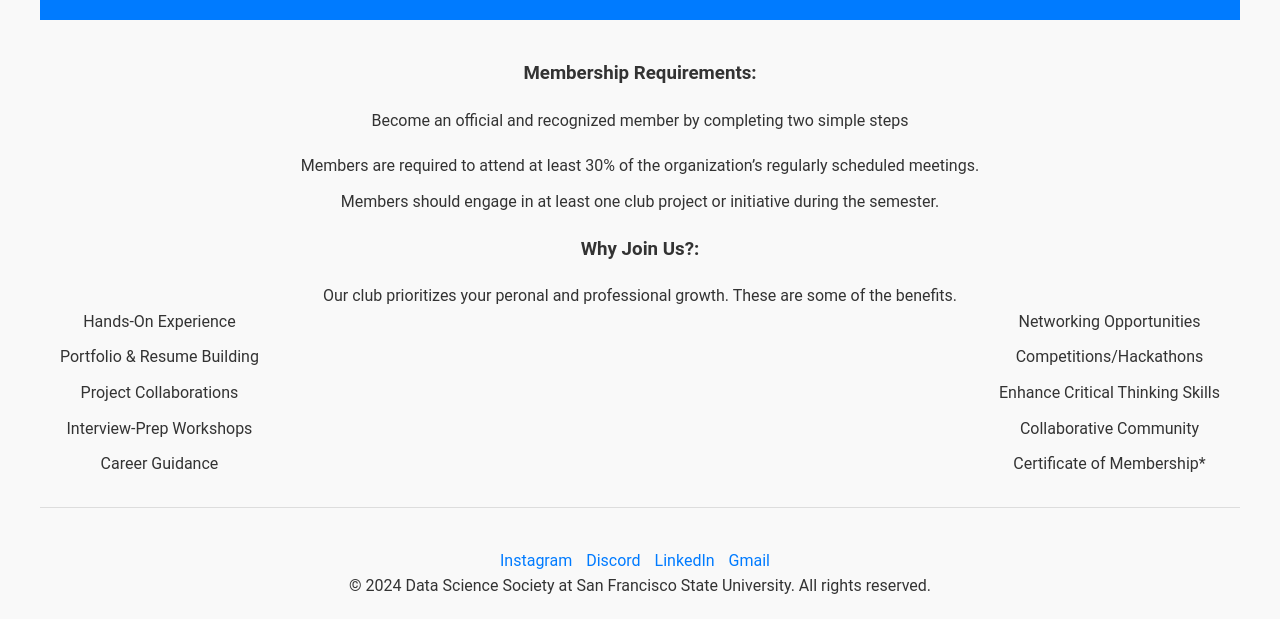
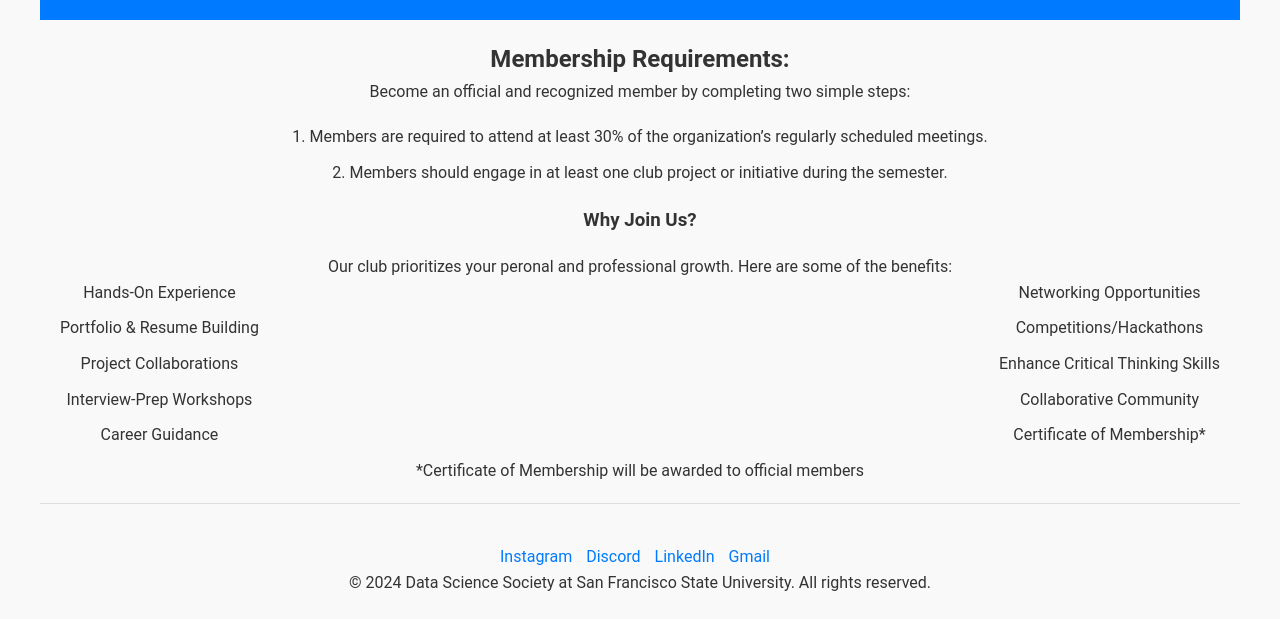
Before and after one commit to DSS-SFSU/DSS-SFSU-Website, a plain HTML site: page become_member.html in a window 1280 px wide. Shown: the part 194-813 px from the top of the page. Drawn offline with Linux system fonts and the light colour scheme.

Commit message:
Update become_member.html

```diff
--- a/become_member.html
+++ b/become_member.html
@@ -21,17 +21,17 @@
     </header>
     <main>
     <section>
-    <h3>Membership Requirements:</h3>
-        <p>Become an official and recognized member by completing two simple steps</p>
+    <h2>Membership Requirements:</h2>
+        <p>Become an official and recognized member by completing two simple steps:</p>
     <div class="requirements">
         <ul>
-            <li>Members are required to attend at least 30% of the organization’s regularly scheduled meetings.</li>
-            <li>Members should engage in at least one club project or initiative during the semester.</li>
+            <li>1. Members are required to attend at least 30% of the organization’s regularly scheduled meetings.</li>
+            <li>2. Members should engage in at least one club project or initiative during the semester.</li>
         </ul>
     </div>
 </section>
-    <h3>Why Join Us?:</h3>
-        <p>Our club prioritizes your peronal and professional growth. These are some of the benefits.</p>
+    <h3>Why Join Us?</h3>
+        <p>Our club prioritizes your peronal and professional growth. Here are some of the benefits:</p>
         <div class="benefits">
             <ul>
                 <li>Hands-On Experience</li>
@@ -48,6 +48,7 @@
                 <li>Certificate of Membership*</li>
             </ul>
         </div>
+        <p>*Certificate of Membership will be awarded to official members</p>
     </section>
     </main>
     <footer>
```
